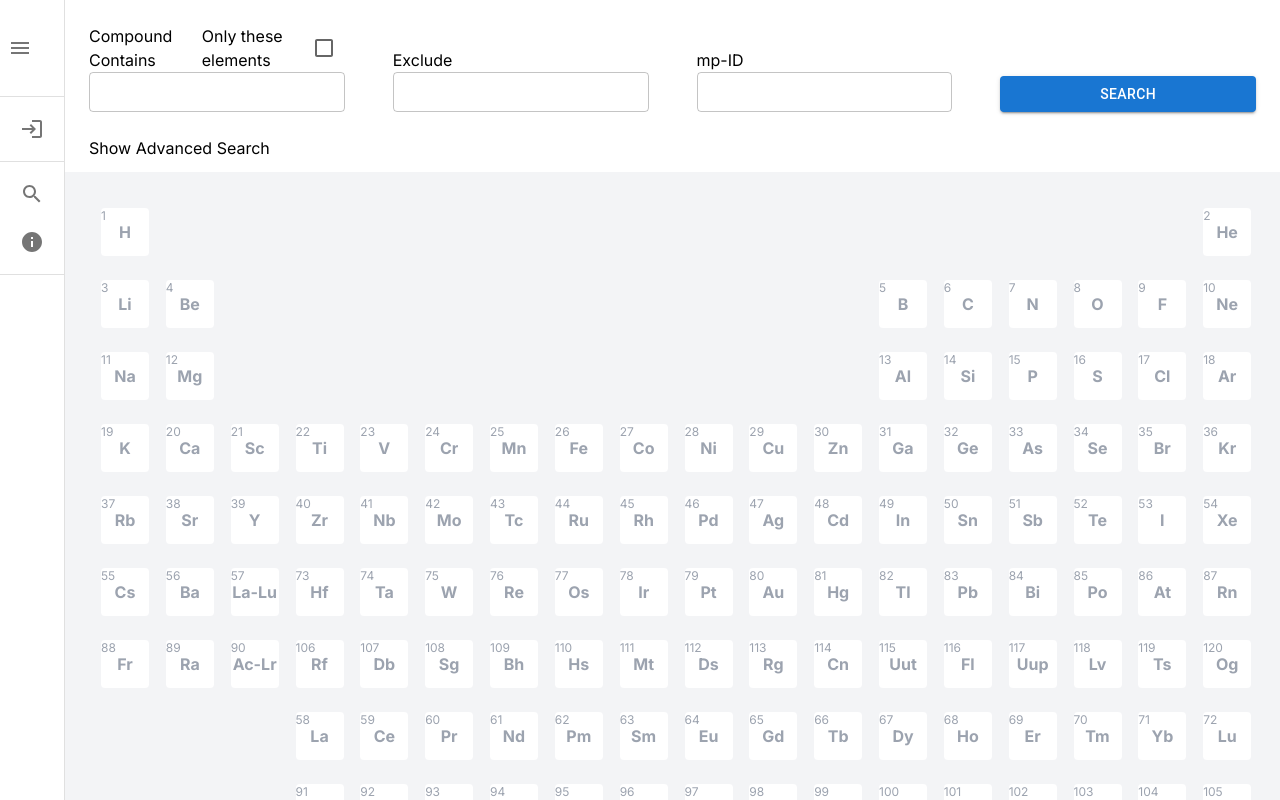
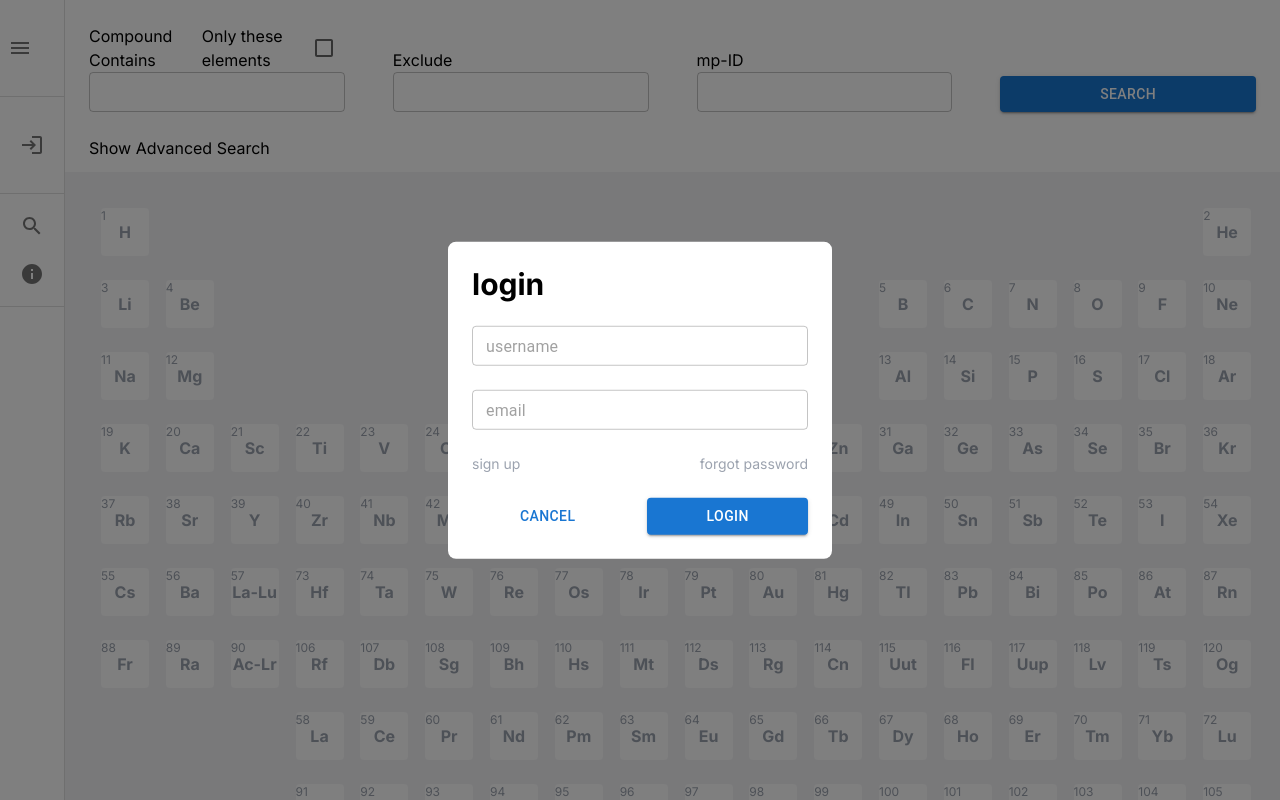
Before and after one commit to biu9/Chiral-Phonon-Material-Database, a Next.js app: page / in a window 1280 px wide. Both pictures are taken after a click on the button 32 px from the left and 129 px from the top of the page. Shown: the top 800 px of the page. Built offline with nearby package versions, Linux system fonts and the light colour scheme; no server answers.

Commit message:
feat: style of login modal

```diff
--- a/src/app/page.tsx
+++ b/src/app/page.tsx
@@ -12,7 +12,7 @@ import { SearchPropsProvider,useSearchProps,useSearchPropsDispatch,useSearchResu
 import { SearchResultTable } from "@/components/SearchResultTable";
 import { SearchResults,SearchProps } from "@/types";
 import { POST } from "@/request";
-import { SessionProvider } from 'next-auth/react'
+import { SessionProvider } from 'next-auth/react';
 
 /**
  * @description 将IElement[]形式的数组转化为'name1+number1 name2+number2'形式的字符串
--- a/src/app/result/[id]/page.tsx
+++ b/src/app/result/[id]/page.tsx
@@ -6,6 +6,7 @@ import BandStructure from "@/components/BandStructure"
 import { bandType } from "@/types"
 import { SearchResult } from "@/types"
 import { useSearchParams } from "next/navigation"
+import { SessionProvider } from "next-auth/react"
 
 const TopBar = () => {
 
@@ -68,6 +69,7 @@ const Container = () => {
 export default function Result() {
 
     return (
+        <SessionProvider>
             <div className="flex">
                 <SideBar />
                 <div className="flex w-full flex-col p-6">
@@ -75,5 +77,6 @@ export default function Result() {
                     <Container />
                 </div>
             </div>
+        </SessionProvider>
     )
 }
--- /dev/null
+++ b/src/components/LoginModal.tsx
@@ -0,0 +1,100 @@
+'use client'
+import Modal from '@mui/material/Modal';
+import TextField from '@mui/material/TextField';
+import Button from '@mui/material/Button';
+import { useState } from 'react';
+
+enum ModalType {
+  login='login',
+  signup='signup',
+  forgetPwd='forgetPwd'
+}
+
+const Login = ({ changeModalType }:{ changeModalType:React.Dispatch<React.SetStateAction<ModalType>> }) =>{
+
+  return (
+    <>
+      <div className='font-bold text-3xl'>login</div>
+      <div className='mt-6 flex flex-col space-y-6'>
+        <TextField variant="outlined" size="small" fullWidth placeholder='username'/>
+        <TextField variant="outlined" size="small" fullWidth placeholder='email'/>
+      </div>
+      <div className='flex justify-between text-gray-400 mt-6 text-sm'>
+        <div className='cursor-pointer' onClick={() => changeModalType(ModalType.signup)}>sign up</div>
+        <div className='cursor-pointer' onClick={() => changeModalType(ModalType.forgetPwd)}>forgot password</div>
+      </div>
+      <div className='flex space-x-6 mt-6'>
+        <Button variant="text" fullWidth className='color-black'>cancel</Button>
+        <Button variant="contained" fullWidth className='bg-blue-600'>login</Button>
+      </div>
+    </>
+  )
+}
+
+const Signup = ({ changeModalType }:{ changeModalType:React.Dispatch<React.SetStateAction<ModalType>> }) => {
+  return (
+    <>
+      <div className='font-bold text-3xl'>Signup</div>
+      <div className='mt-6 flex flex-col space-y-6'>
+        <TextField variant="outlined" size="small" fullWidth placeholder='email'/>
+        <TextField variant="outlined" size="small" fullWidth placeholder='password'/>
+        <TextField variant="outlined" size="small" fullWidth placeholder='confirm password'/>
+        <TextField variant="outlined" size="small" fullWidth placeholder='verification code'/>
+      </div>
+      <div className='flex justify-between text-gray-400 mt-6 text-sm'>
+        <div className='cursor-pointer' onClick={() => changeModalType(ModalType.login)}>log in</div>
+        <div className='cursor-pointer'>send code</div>
+      </div>
+      <div className='flex space-x-6 mt-6'>
+        <Button variant="text" fullWidth className='color-black'>cancel</Button>
+        <Button variant="contained" fullWidth className='bg-blue-600'>create</Button>
+      </div>
+    </>
+  )
+}
+
+const ForgetPwd = ({ changeModalType }:{ changeModalType:React.Dispatch<React.SetStateAction<ModalType>> }) => {
+  return (
+    <>
+      <div className='font-bold text-3xl'>Signup</div>
+      <div className='mt-6 flex flex-col space-y-6'>
+        <TextField variant="outlined" size="small" fullWidth placeholder='email'/>
+        <TextField variant="outlined" size="small" fullWidth placeholder='password'/>
+        <TextField variant="outlined" size="small" fullWidth placeholder='confirm password'/>
+        <TextField variant="outlined" size="small" fullWidth placeholder='verification code'/>
+      </div>
+      <div className='flex justify-between text-gray-400 mt-6 text-sm'>
+        <div className='cursor-pointer' onClick={() => changeModalType(ModalType.login)}>log in</div>
+        <div className='cursor-pointer'>send code</div>
+      </div>
+      <div className='flex space-x-6 mt-6'>
+        <Button variant="text" fullWidth className='color-black'>cancel</Button>
+        <Button variant="contained" fullWidth className='bg-blue-600'>create</Button>
+      </div>
+    </>
+  )
+}
+
+export default function LoginModal({ open, setOpen }:{ open:boolean,setOpen:React.Dispatch<React.SetStateAction<boolean>> }) {
+
+  const [modalType, setModalType] = useState<ModalType>(ModalType.login)
+
+  return (
+    <Modal
+      open={open}
+      onClose={() => setOpen(false)}
+    >
+      <div className='bg-white absolute left-1/2 top-1/2 -translate-x-1/2 -translate-y-1/2 p-6 rounded-lg w-96 outline-none'>
+        {
+          modalType === ModalType.login ? <Login changeModalType={setModalType} /> : null
+        }
+        {
+          modalType === ModalType.signup ? <Signup changeModalType={setModalType} /> : null
+        }
+        {
+          modalType === ModalType.forgetPwd ? <ForgetPwd changeModalType={setModalType} /> : null
+        }
+      </div>
+    </Modal>
+  )
+}
--- a/src/components/SideBar.tsx
+++ b/src/components/SideBar.tsx
@@ -14,8 +14,10 @@ import SearchIcon from '@mui/icons-material/Search';
 import InfoIcon from '@mui/icons-material/Info';
 import LockOpenIcon from '@mui/icons-material/LockOpen';
 import LoginIcon from '@mui/icons-material/Login';
+import LoginModal from './LoginModal';
 
 import { useSession, signIn, signOut } from "next-auth/react"
+import Login from '@mui/icons-material/Login';
 
 const drawerWidth = 360;
 
@@ -66,14 +68,17 @@ const Drawer = styled(MuiDrawer, { shouldForwardProp: (prop) => prop !== 'open'
   }),
 );
 
-const UnLoggedIcon = () => {
+const UnLoggedIcon = ({ setOpen }:{ setOpen:React.Dispatch<React.SetStateAction<boolean>> }) => {
   return (
     <div className='p-3 flex items-center space-x-5'>
     <IconButton
-      onClick={() => signIn('github')}
+      onClick={() => {
+        setOpen(true)
+      }}
     >
       <LoginIcon />
     </IconButton>
+    <div>未登录</div>
   </div>
   )
 }
@@ -86,7 +91,9 @@ const LoggedIcon = () => {
   return (
     <div className='p-3 flex items-center space-x-5'>
       <IconButton
-        onClick={() => signOut()}
+        onClick={() => {
+          signOut()
+        }}
       >
         <LockOpenIcon />
       </IconButton>
@@ -99,6 +106,8 @@ const LoggedIcon = () => {
 
 export default function SideBar() {
   const [open, setOpen] = React.useState(false);
+
+  const [loginModalOpen, setLoginModalOpen] = React.useState(false);
 
   const toggleDrawer = () => {
     setOpen(!open);
@@ -120,7 +129,7 @@ export default function SideBar() {
         </DrawerHeader>
         <Divider />
         {
-          status === 'authenticated' ? <LoggedIcon /> : <UnLoggedIcon />
+          status === 'authenticated' ? <LoggedIcon /> : <UnLoggedIcon setOpen={setLoginModalOpen}/>
         }
         <Divider />
         <List>
@@ -150,6 +159,7 @@ export default function SideBar() {
           ))}
         </List>
         <Divider />
+        <LoginModal open={loginModalOpen} setOpen={setLoginModalOpen} />
       </Drawer>
   );
 }
```
Lines whose indentation alone changed are shown as unchanged.
